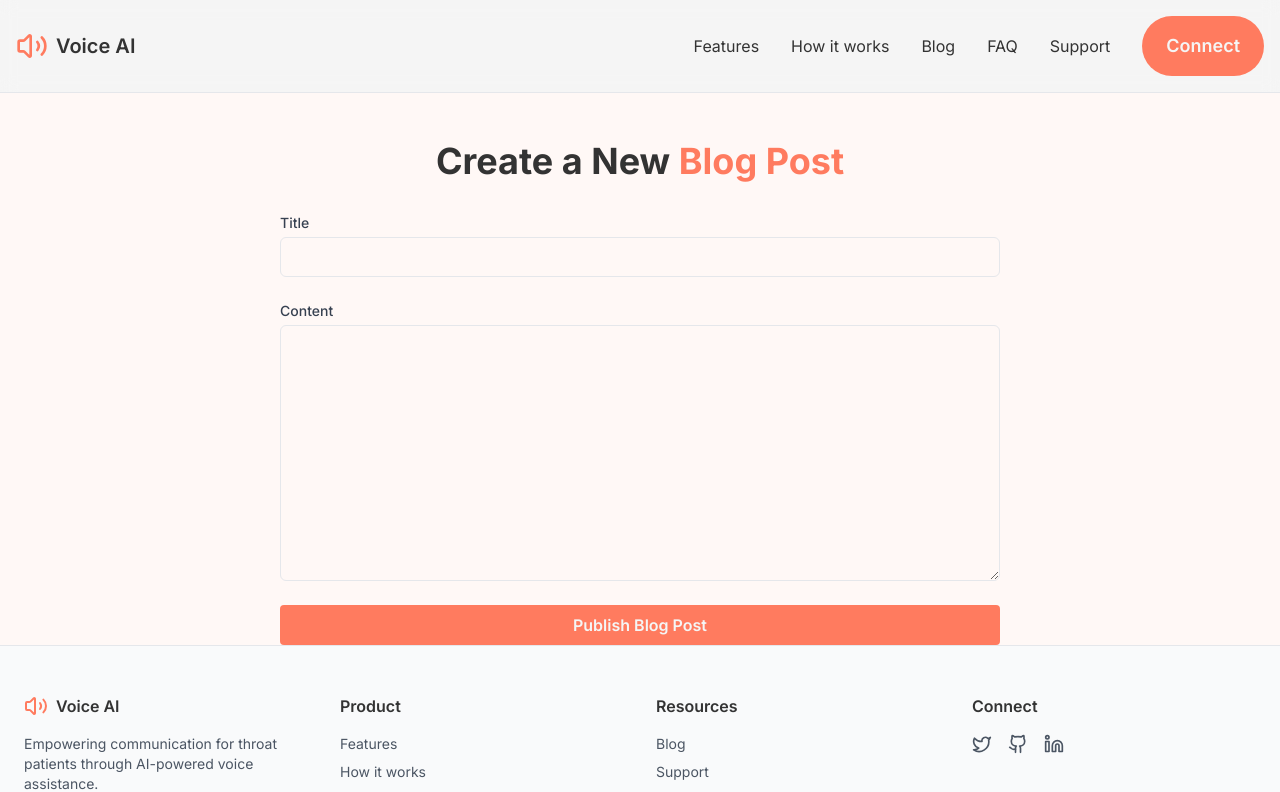
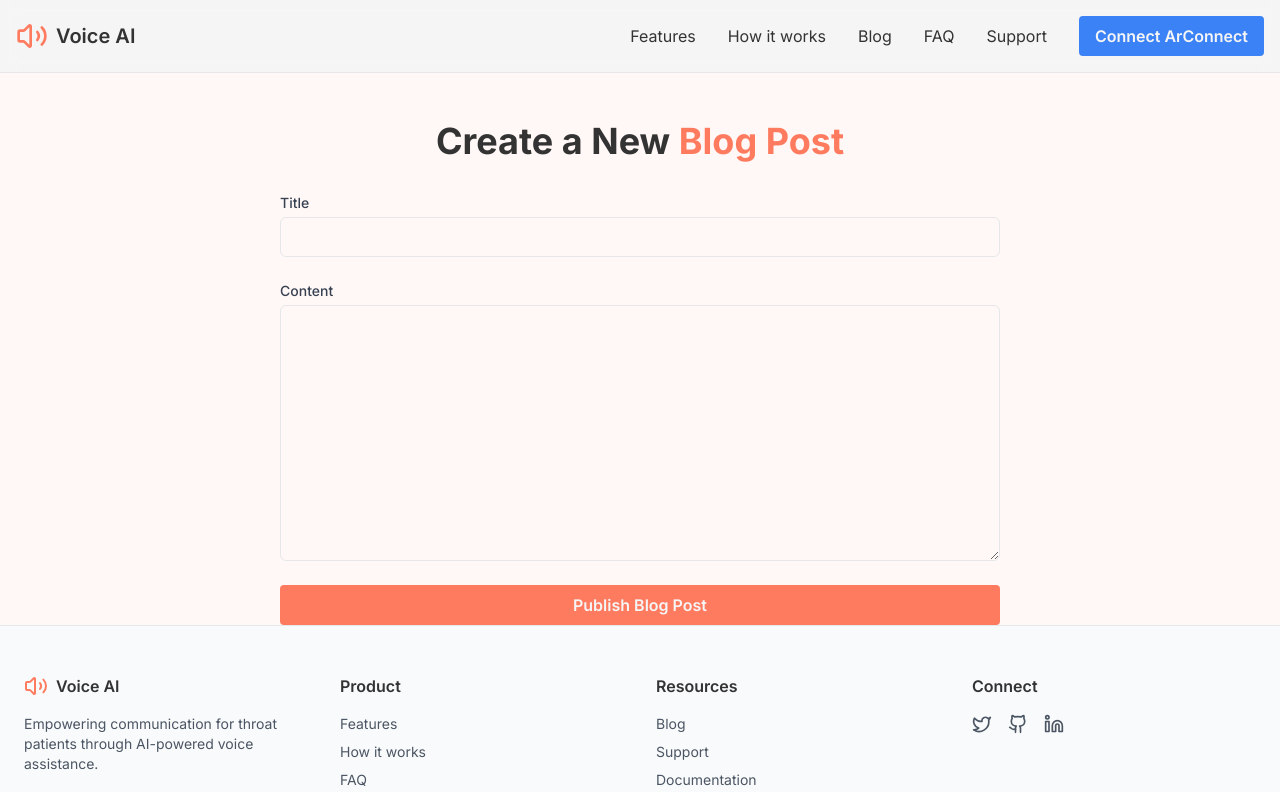
Before and after one commit to prashantxy/AI_TALKER, a Next.js app: page /blog/create in a window 1280 px wide. Shown: the top 792 px of the page. Built offline with nearby package versions, Linux system fonts and the light colour scheme.

Commit message:
arconnect added

```diff
--- /dev/null
+++ b/app/components/arconnect.tsx
@@ -0,0 +1,75 @@
+"use client"
+
+import { useState, useEffect } from "react";
+import { Button } from "./ui/button";
+
+declare global {
+  interface Window {
+    arweaveWallet?: {
+      getActiveAddress: () => Promise<string>;
+      connect: (permissions: string[]) => Promise<void>;
+      disconnect: () => Promise<void>;
+    };
+  }
+}
+
+export function ArConnectButton() {
+  const [walletAddress, setWalletAddress] = useState<string | null>(null);
+
+  useEffect(() => {
+    const checkConnection = async () => {
+      if (window.arweaveWallet) {
+        try {
+          const address = await window.arweaveWallet.getActiveAddress();
+          setWalletAddress(address);
+        } catch (error) {
+          console.error("Error getting active address:", error);
+        }
+      }
+    };
+
+    checkConnection();
+  }, []);
+
+  const connectWallet = async () => {
+    if (window.arweaveWallet) {
+      try {
+        await window.arweaveWallet.connect(["ACCESS_ADDRESS", "SIGN_TRANSACTION"]);
+        const address = await window.arweaveWallet.getActiveAddress();
+        setWalletAddress(address);
+      } catch (error) {
+        console.error("Error connecting to ArConnect:", error);
+      }
+    } else {
+      alert("ArConnect is not installed. Please install it to use this feature.");
+    }
+  };
+
+  const disconnectWallet = async () => {
+    if (window.arweaveWallet) {
+      try {
+        await window.arweaveWallet.disconnect();
+        setWalletAddress(null);
+      } catch (error) {
+        console.error("Error disconnecting from ArConnect:", error);
+      }
+    }
+  };
+
+  return (
+    <div>
+      {walletAddress ? (
+        <div className="flex items-center space-x-2">
+          <span className="text-sm">
+            {walletAddress.slice(0, 6)}...{walletAddress.slice(-4)}
+          </span>
+          <Button onClick={disconnectWallet} variant="outline">
+            Disconnect
+          </Button>
+        </div>
+      ) : (
+        <Button onClick={connectWallet}>Connect ArConnect</Button>
+      )}
+    </div>
+  );
+}
--- a/app/components/navbar.tsx
+++ b/app/components/navbar.tsx
@@ -4,6 +4,7 @@ import Link from "next/link"
 import { Volume2, Menu, X } from "lucide-react"
 import { Button } from "./ui/button"
 import { useState } from "react"
+import {ArConnectButton} from "../components/arconnect"
 
 interface NavItem {
   href: string
@@ -54,11 +55,7 @@ export function Navbar() {
           ))}
 
           {/* Button */}
-          <Button
-            className="bg-[#FF7B5F] hover:bg-[#FF6B4F] text-white px-6 py-4 text-lg rounded-full hidden md:block"
-          >
-            Connect
-          </Button>
+         <ArConnectButton/>
         </div>
       </nav>
 
@@ -70,18 +67,14 @@ export function Navbar() {
               key={item.href}
               href={item.href}
               className="text-lg text-foreground hover:text-[#FF7B5F]"
-              onClick={() => setIsMenuOpen(false)} // Close menu when clicked
+              onClick={() => setIsMenuOpen(false)}
             >
               {item.label}
             </Link>
           ))}
         </div>
         <div className="mt-6">
-          <Link href="/support">
-            <Button className="bg-[#FF7B5F] hover:bg-[#FF6B4F] text-white px-6 py-4 text-lg rounded-full w-full">
-              Connect
-            </Button>
-          </Link>
+        <ArConnectButton/>
         </div>
       </div>
     </header>
```
Also changed, not shown: app/components/ThemeToggle.tsx (line endings or trailing spaces).
